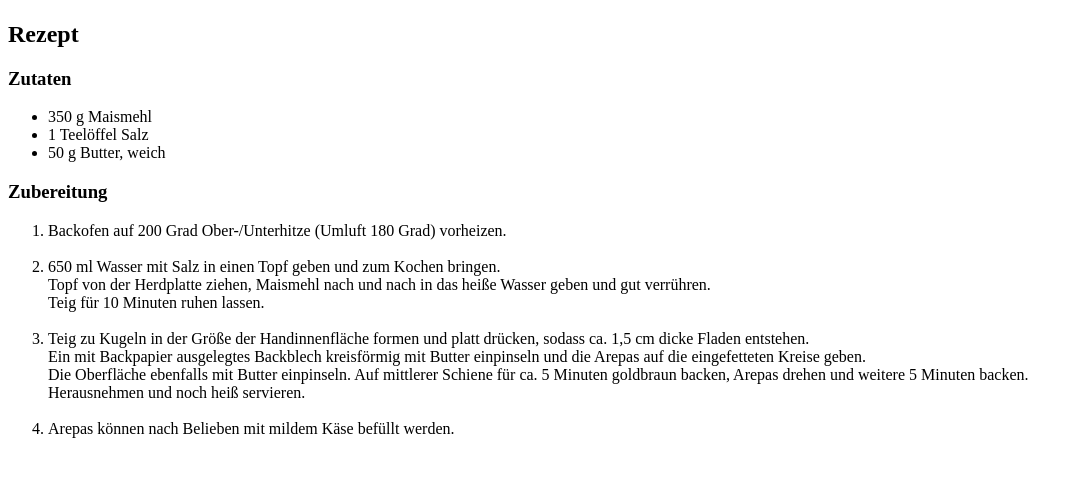
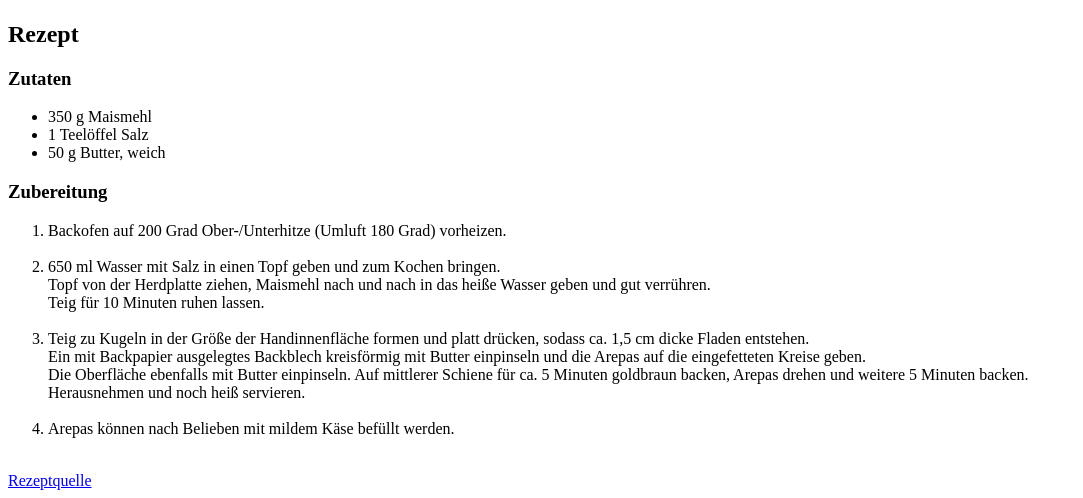
Before and after one commit to Marcelearn/lieblingsessen, a plain HTML site: page index.html in a window 1280 px wide. Shown: the part 435-933 px from the top of the page, without its empty margins (0-1083 px from the left). Before the commit the page ends 907 px from the top, so only its background shows below. Drawn offline with Linux system fonts and the light colour scheme.

Commit message:
Rezeptquelle

```diff
--- a/index.html
+++ b/index.html
@@ -31,6 +31,8 @@
       <li>Arepas können nach Belieben mit mildem Käse befüllt werden.</li><br>
     </ol>
   </section>
-
+  <section>
+    <a href="https://www.edeka.de/rezepte/rezept/arepas.jsp">Rezeptquelle</a>
+  </section>
 </body>
 </html>
```
